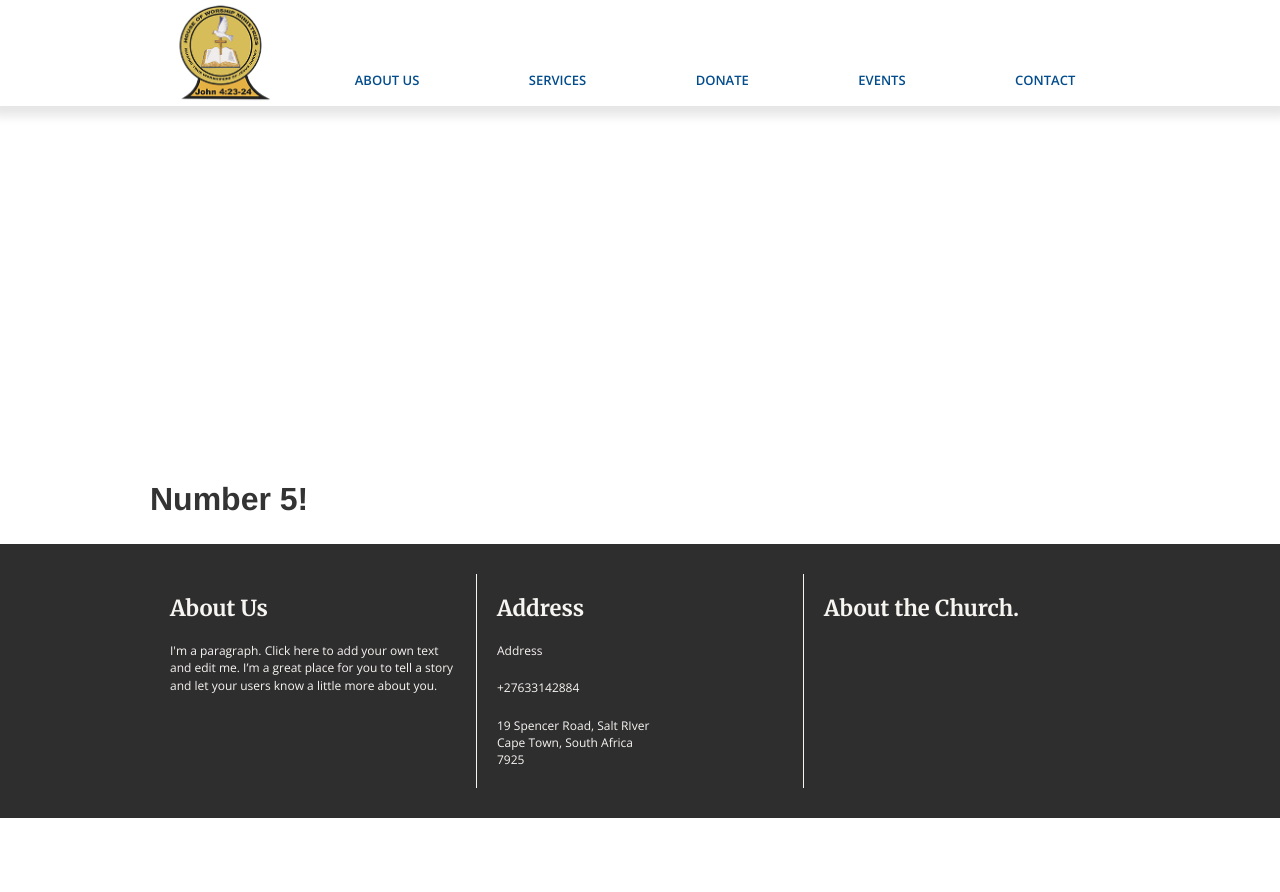
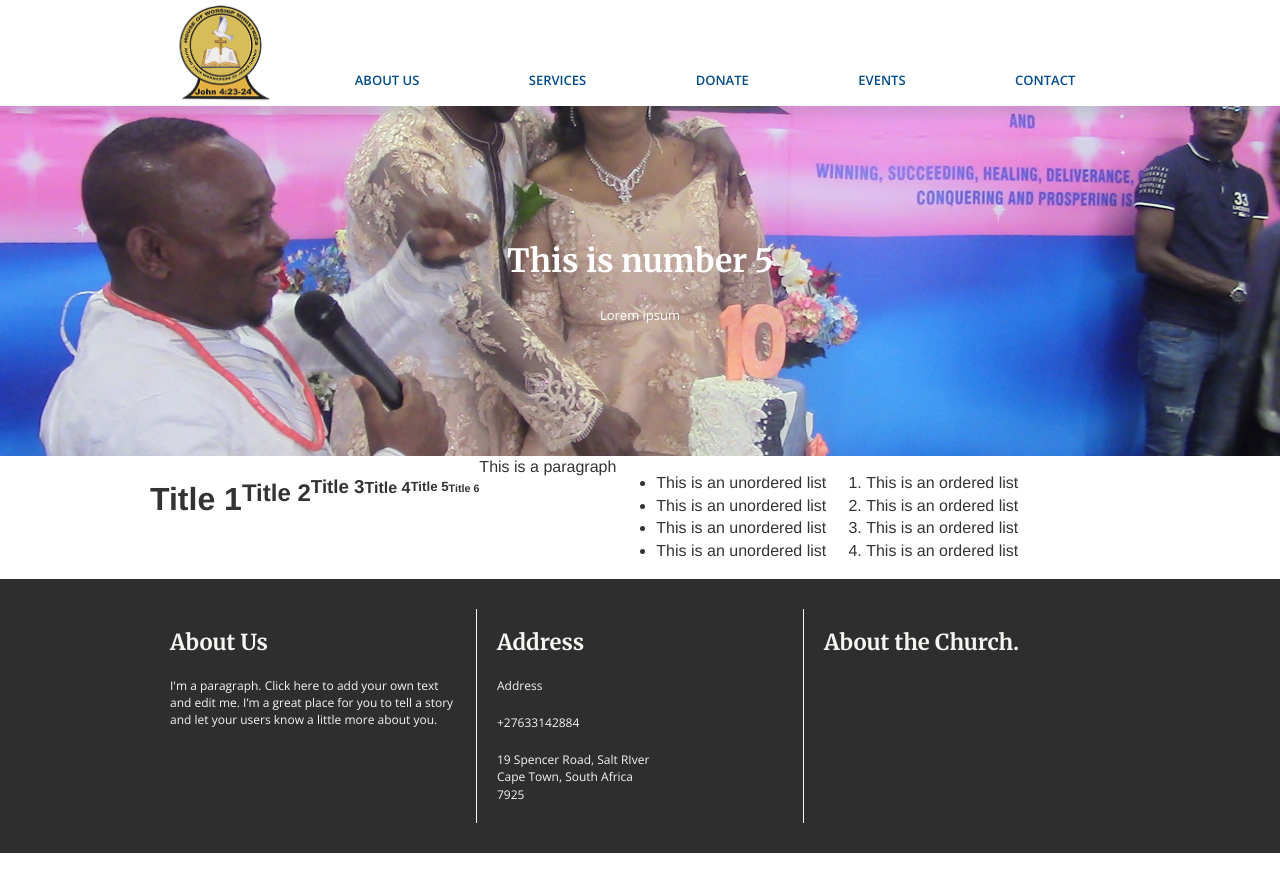
Before and after one commit to riyaadh47/hilary, a Jekyll site: the page built from _events/god-in-the-modern-world-4.md, in a window 1280 px wide. Shown: the top 892 px of the page. Built offline with Jekyll 4.4.1, drawn with Linux system fonts in a browser that asks for light colours; nearby versions of some CDN libraries; library files that are not in the unit come from our copies.

Commit message:
Update from Forestry.io - Updated god-in-the-modern-world-4.md

```diff
--- a/_events/god-in-the-modern-world-4.md
+++ b/_events/god-in-the-modern-world-4.md
@@ -4,6 +4,31 @@
 debate: God in the Modern World
 event-date: Wednesday, February 25 at 15:00
 layout: page
+description: Lorem ipsum
+jumbotron: "/img/IMG_0091.JPG"
+image: "/img/IMG_0212.JPG"
 
 ---
-# Number 5!
+# Title 1
+
+## Title 2
+
+### Title 3
+
+#### Title 4
+
+##### Title 5
+
+###### Title 6
+
+This is a paragraph
+
+* This is an unordered list
+* This is an unordered list
+* This is an unordered list
+* This is an unordered list
+
+1. This is an ordered list
+2. This is an ordered list
+3. This is an ordered list
+4. This is an ordered list
```
